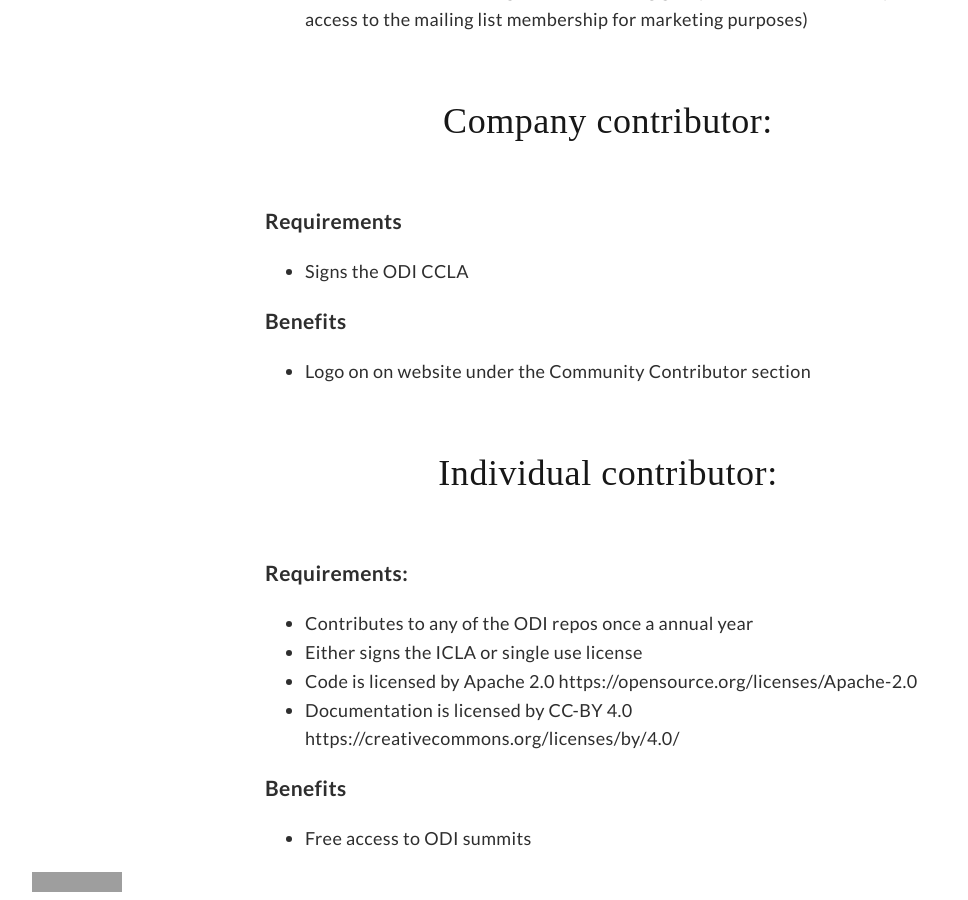
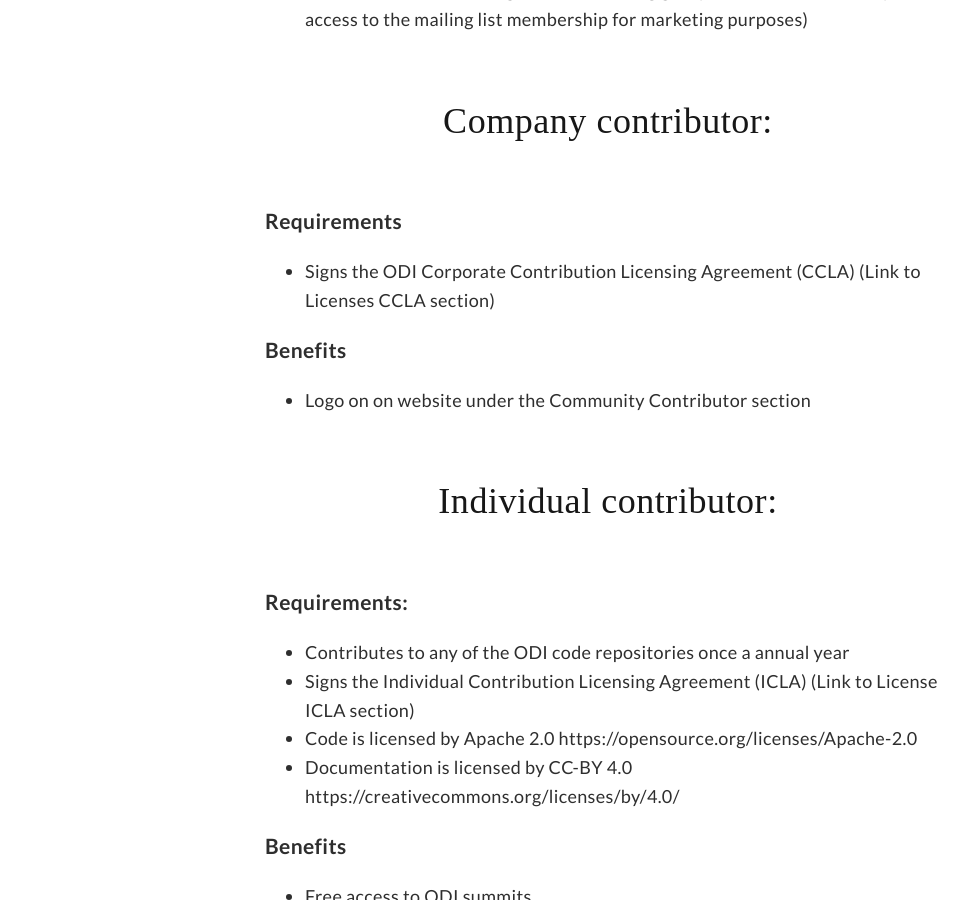
Before and after one commit to opendatainitiative/opendatainitiative.github.io, a Jekyll site: the page built from participation.md, in a window 1280 px wide and 900 px high, scrolled down 2866 px. Shown: the whole window, without its empty margins (32-1000 px from the left). Built offline with Jekyll 4.4.1, drawn with Linux system fonts in a browser that asks for light colours; our own code applies the rules of GitHub Pages for plain Markdown files; grey boxes are pictures that could not be loaded.

Commit message:
Update participation.md

```diff
--- a/participation.md
+++ b/participation.md
@@ -55,15 +55,15 @@ Sponsorship means money, membership means non-money support, contribution means
 
 ## Company contributor:
 ### Requirements
-* Signs the ODI CCLA
+* Signs the ODI Corporate Contribution Licensing Agreement (CCLA) (Link to Licenses CCLA section)
 
 ### Benefits
 * Logo on on website under the Community Contributor section
 
 ## Individual contributor:
 ### Requirements:
-* Contributes to any of the ODI repos once a annual year
-* Either signs the ICLA or single use license
+* Contributes to any of the ODI code repositories once a annual year
+* Signs the Individual Contribution Licensing Agreement (ICLA) (Link to License ICLA section)
 * Code is licensed by Apache 2.0 https://opensource.org/licenses/Apache-2.0
 * Documentation is licensed by CC-BY 4.0 https://creativecommons.org/licenses/by/4.0/
 
```
